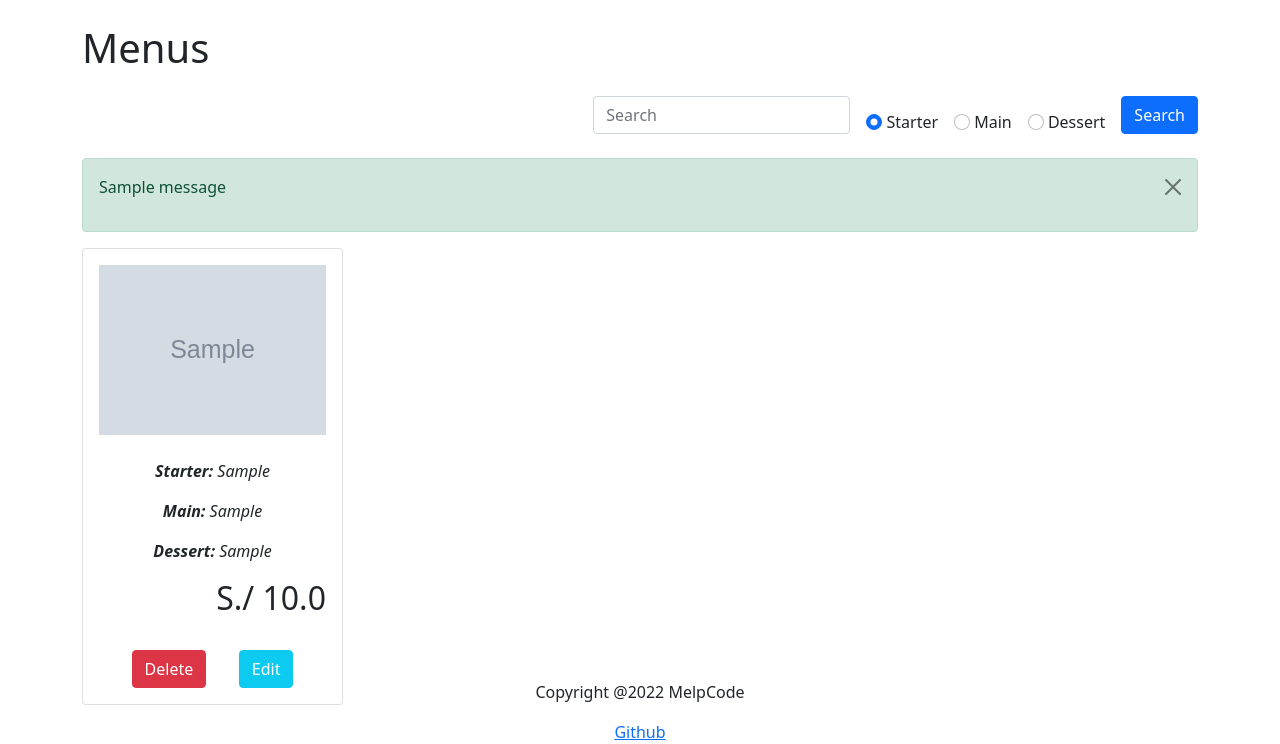
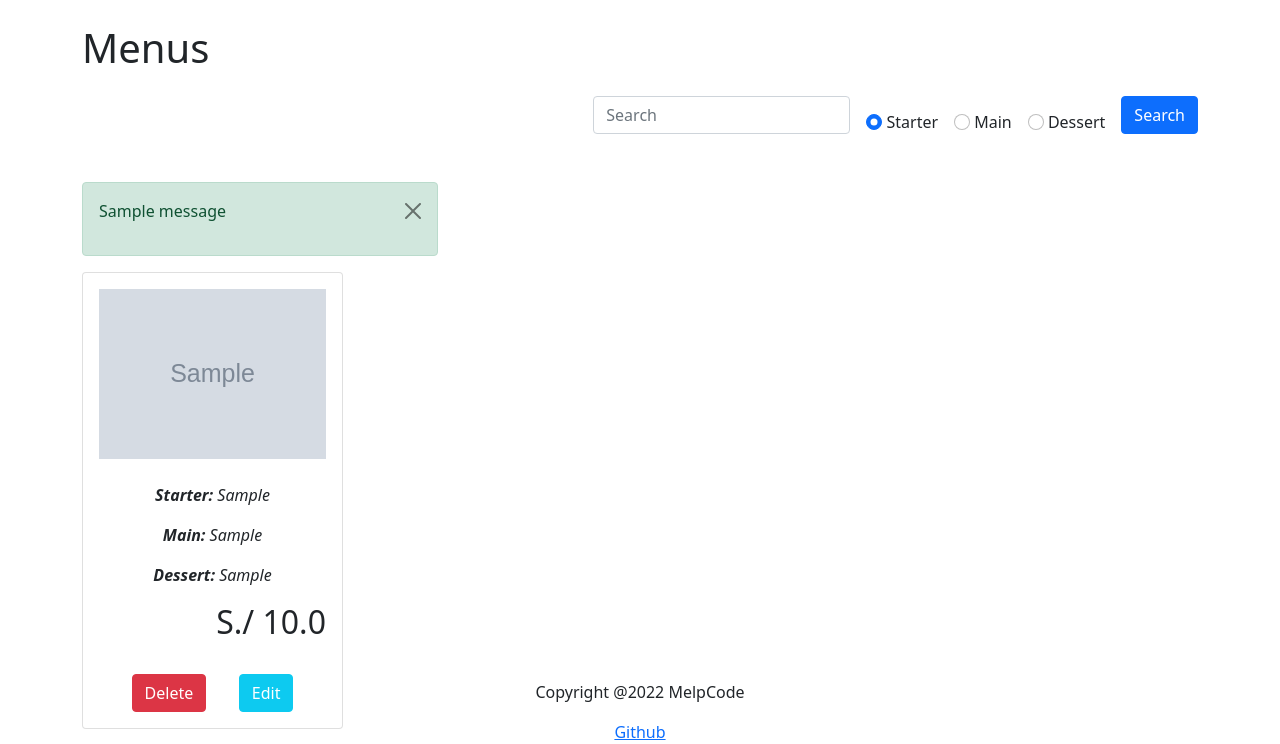
Before and after one commit to MelpCode/django-menus-app, a Django app: page /menus/ in a window 1280 px wide. Shown: the part 56-800 px from the top of the page. Run offline with Django 4.2, Linux system fonts and the light colour scheme; tables that the repository leaves empty hold one stand-in row (Sample ...); one stand-in notice (Sample message) is shown.

Commit message:
message template updated

```diff
--- a/django_menus_app/django_menus_app/templates/partials/messages.html
+++ b/django_menus_app/django_menus_app/templates/partials/messages.html
@@ -1,8 +1,12 @@
 {% if messages %}
-<ul class=" mt-4 alert alert-success alert-dismissible fade show" role="alert">
-    {% for message in messages %}
-    <p{% if message.tags %} class="{{ message.tags }}"{% endif %}>{{ message }}</p>
-    <button type="button" class="btn-close" data-bs-dismiss="alert" aria-label="Close"></button>
-    {% endfor %}
-</ul>
+<div class="row">
+    <div class="col-md-4">
+        <ul class=" mt-4 alert alert-success alert-dismissible fade show" role="alert">
+            {% for message in messages %}
+            <p>{{ message }}</p>
+            <button type="button" class="btn-close" data-bs-dismiss="alert" aria-label="Close"></button>
+            {% endfor %}
+        </ul>
+    </div>
+</div>
 {% endif %}
```
Also changed, not shown: django_menus_app/django_menus_app/templates/menus/menus.html (line endings or trailing spaces).
